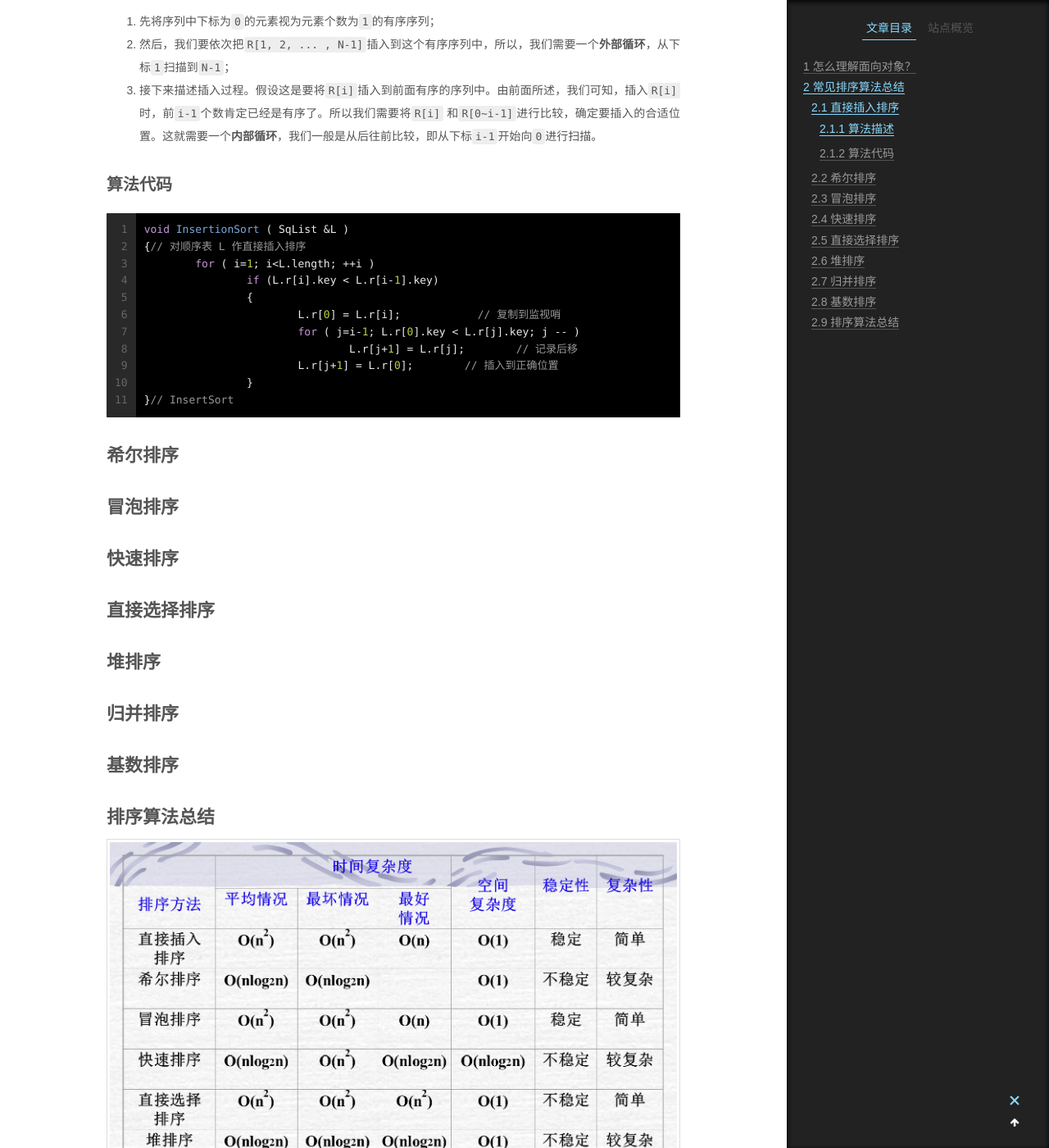
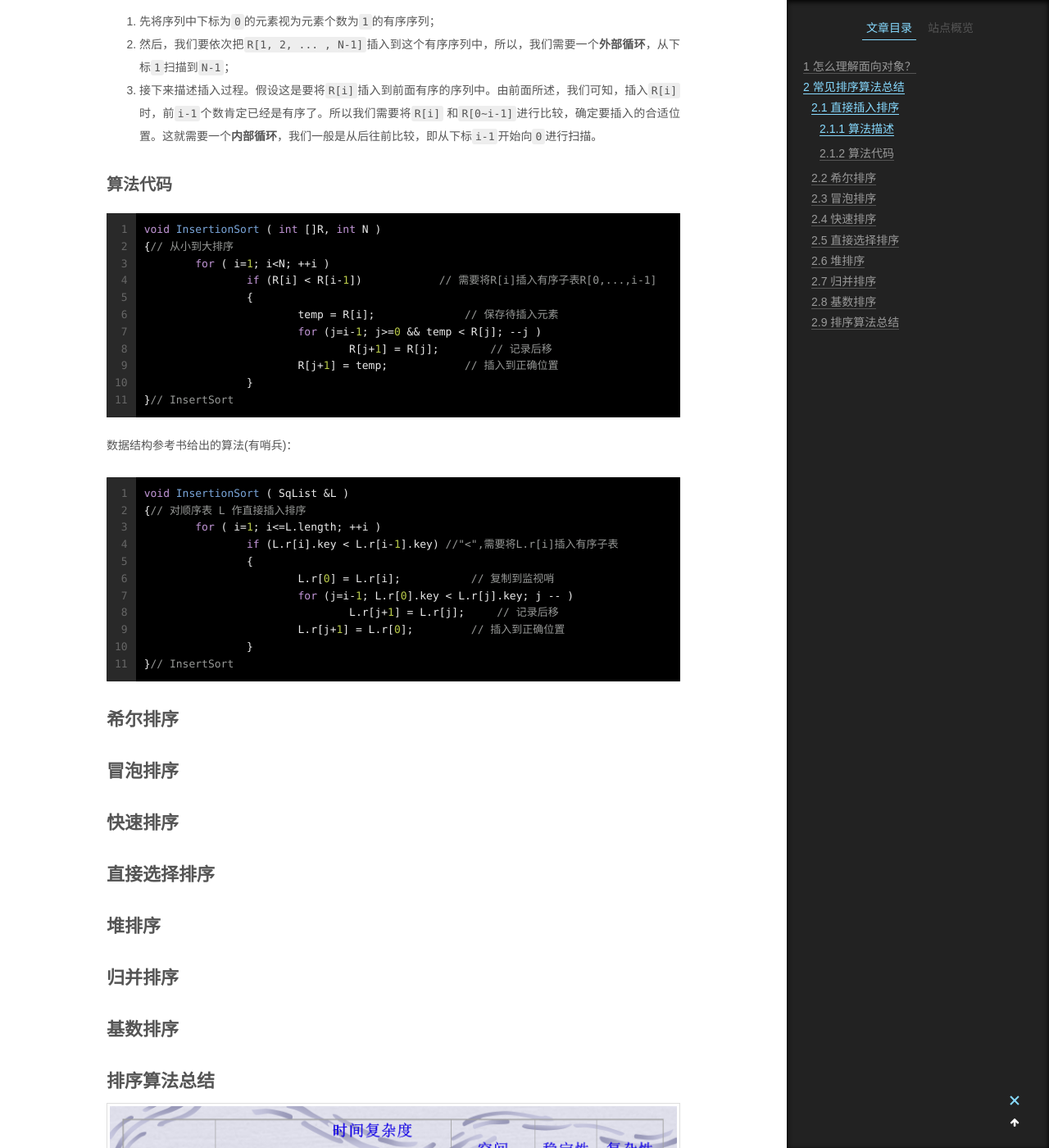
Before and after one commit to wxmas/wxmas.github.io, a Jekyll site: the page built from _posts/2017-09-13-常见面试题整理.md, in a window 1280 px wide and 1400 px high, scrolled down 1792 px. Shown: the whole window at 82% size. Built offline with Jekyll 4.4.1, drawn with Linux system fonts in a browser that asks for light colours; comment, search, counter and statistics services are not loaded.

Commit message:
add 2017-09-13-常见面试题整理

```diff
--- a/_posts/2017-09-13-常见面试题整理.md
+++ b/_posts/2017-09-13-常见面试题整理.md
@@ -43,16 +43,32 @@ tags:
 3. 接下来描述插入过程。假设这是要将`R[i]`插入到前面有序的序列中。由前面所述，我们可知，插入`R[i]`时，前`i-1`个数肯定已经是有序了。所以我们需要将`R[i]` 和`R[0~i-1]`进行比较，确定要插入的合适位置。这就需要一个**内部循环**，我们一般是从后往前比较，即从下标`i-1`开始向`0`进行扫描。
 
 ### 算法代码 ###
+
+{% highlight C linenos %}
+void InsertionSort ( int []R, int N )
+{// 从小到大排序
+	for ( i=1; i<N; ++i )
+		if (R[i] < R[i-1])            // 需要将R[i]插入有序子表R[0,...,i-1]
+		{
+			temp = R[i];              // 保存待插入元素
+			for (j=i-1; j>=0 && temp < R[j]; --j )
+				R[j+1] = R[j];        // 记录后移
+			R[j+1] = temp;            // 插入到正确位置
+		}
+}// InsertSort
+{% endhighlight %}
+
+数据结构参考书给出的算法(有哨兵)：
 {% highlight C linenos %}
 void InsertionSort ( SqList &L )
 {// 对顺序表 L 作直接插入排序
-	for ( i=1; i<L.length; ++i )
-		if (L.r[i].key < L.r[i-1].key)
+	for ( i=1; i<=L.length; ++i )
+		if (L.r[i].key < L.r[i-1].key) //"<",需要将L.r[i]插入有序子表
 		{
-			L.r[0] = L.r[i];            // 复制到监视哨
-			for ( j=i-1; L.r[0].key < L.r[j].key; j -- )
-				L.r[j+1] = L.r[j];        // 记录后移
-			L.r[j+1] = L.r[0];        // 插入到正确位置
+			L.r[0] = L.r[i];           // 复制到监视哨
+			for (j=i-1; L.r[0].key < L.r[j].key; j -- )
+				L.r[j+1] = L.r[j];     // 记录后移
+			L.r[j+1] = L.r[0];         // 插入到正确位置
 		}
 }// InsertSort
 {% endhighlight %}
```
